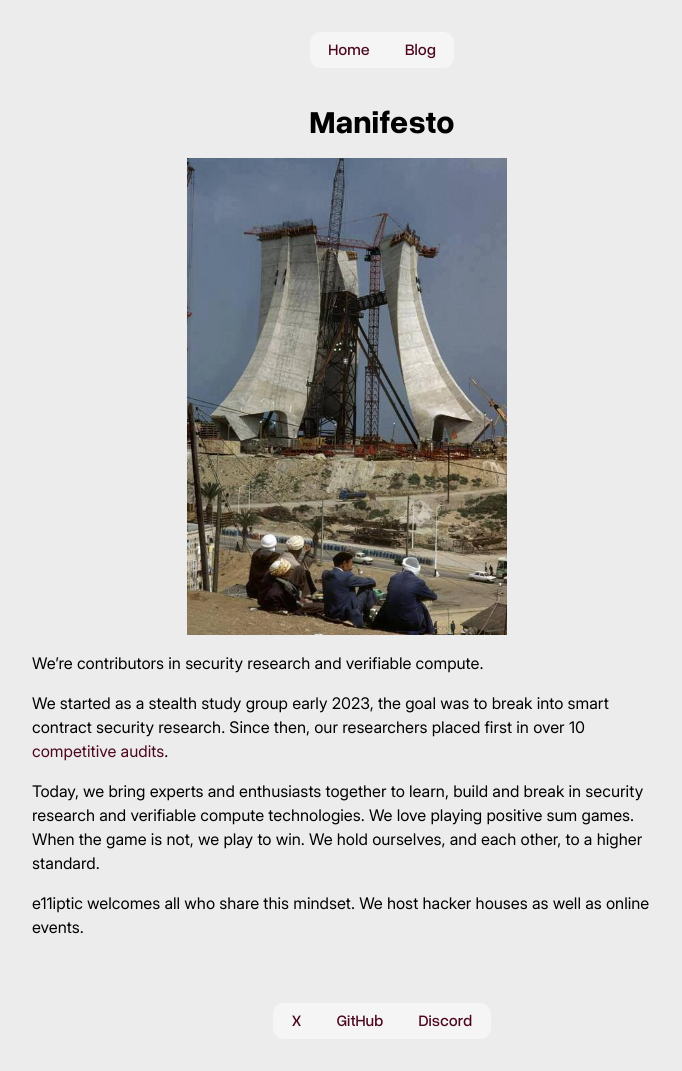
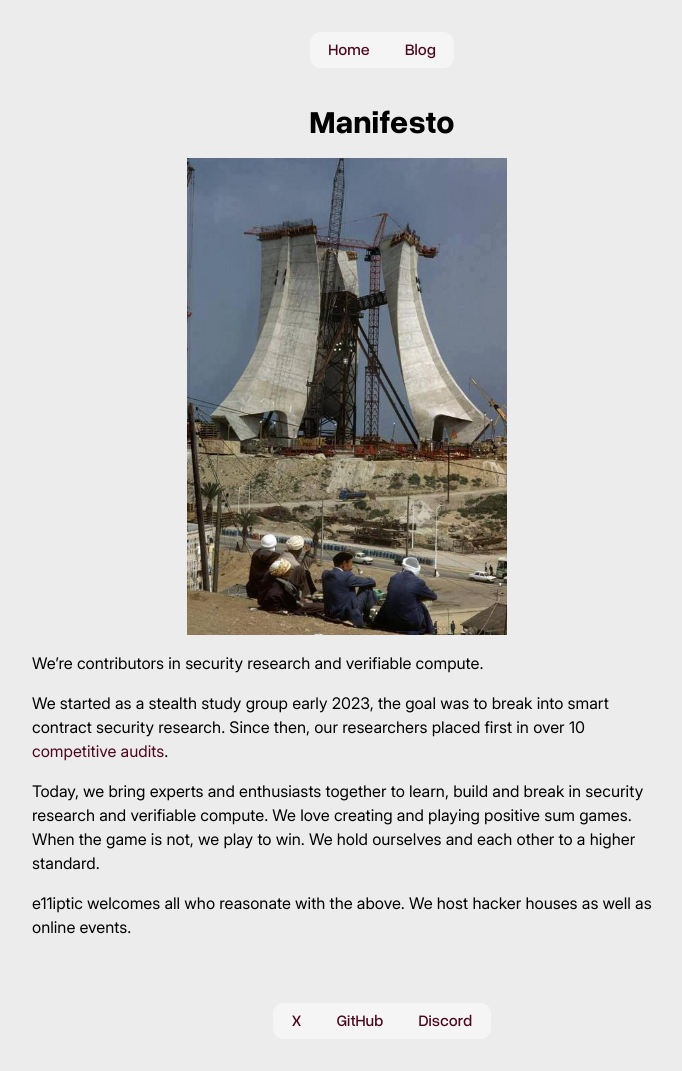
Before and after one commit to e11iptic/e11iptic.github.io, a Jekyll site: the page built from _posts/2025-11-02-Manifesto.md, in a window 1280 px wide. Shown: the whole page, without its empty margins (258-940 px from the left). Built offline with Jekyll 4.4.1, drawn with Linux system fonts in a browser that asks for light colours.

Commit message:
Update manifesto

```diff
--- a/_posts/2025-11-02-Manifesto.md
+++ b/_posts/2025-11-02-Manifesto.md
@@ -10,6 +10,6 @@
 
 We started as a stealth study group early 2023, the goal was to break into smart contract security research. Since then, our researchers placed first in over 10 [competitive audits](https://docs.codehawks.com/hawks-auditors/what-is-an-auditing-competition).
 
-Today, we bring experts and enthusiasts together to learn, build and break in security research and verifiable compute technologies. We love playing positive sum games. When the game is not, we play to win. We hold ourselves, and each other, to a higher standard.
+Today, we bring experts and enthusiasts together to learn, build and break in security research and verifiable compute. We love creating and playing positive sum games. When the game is not, we play to win. We hold ourselves and each other to a higher standard.
 
-e11iptic welcomes all who share this mindset. We host hacker houses as well as online events.
+e11iptic welcomes all who reasonate with the above. We host hacker houses as well as online events.
```
